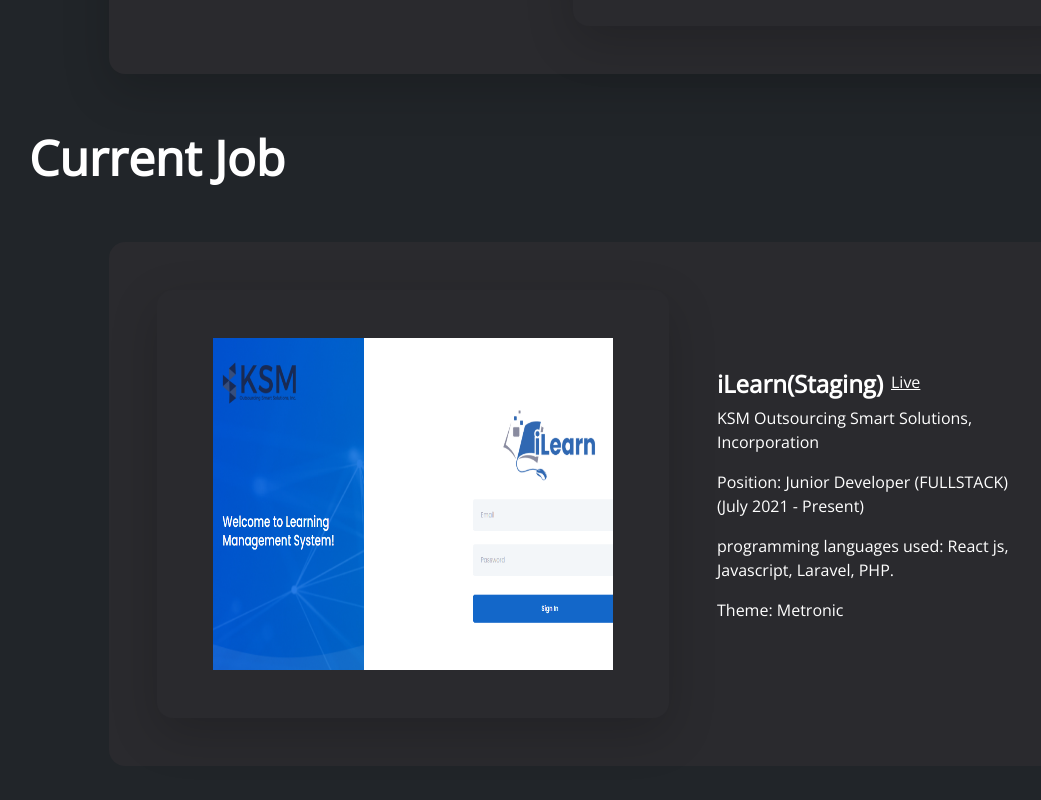
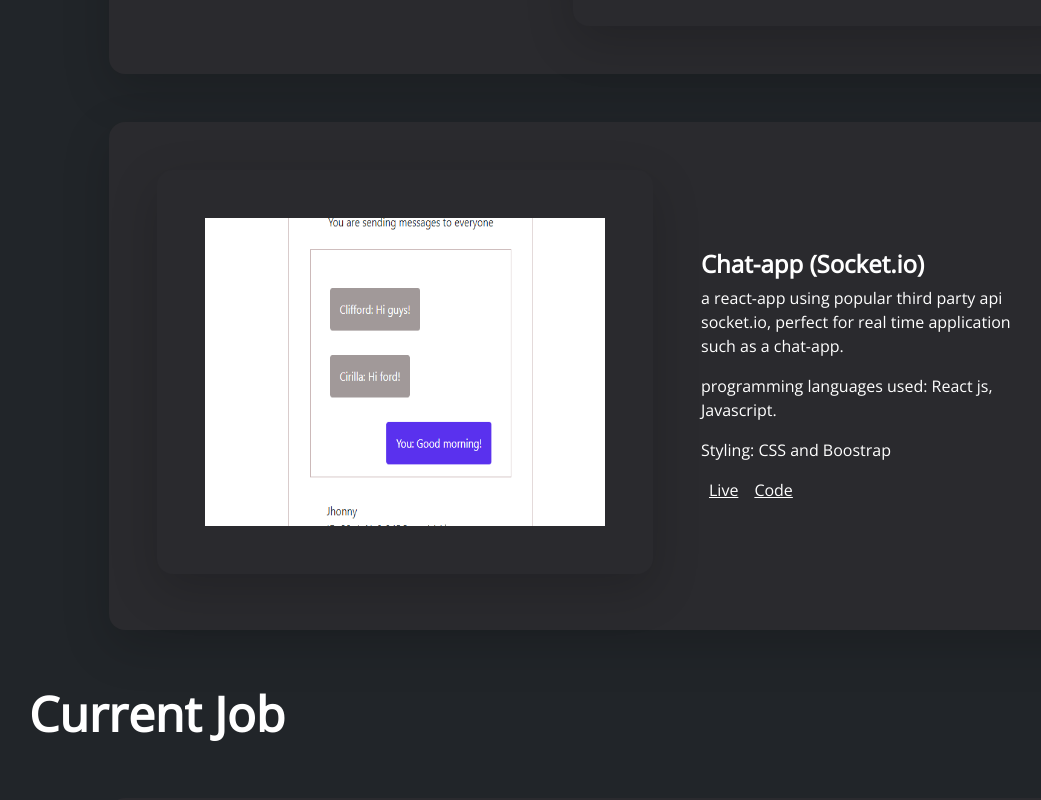
Before and after one commit to kliffordme/ford-developer, a React (Create React App) app: page / in a window 1280 px wide. Shown: the part 2040-2840 px from the top of the page, without its empty margins (19-1060 px from the left). Built offline with nearby package versions, Linux system fonts and the light colour scheme.

Commit message:
added an application

```diff
--- a/src/components/Projects.js
+++ b/src/components/Projects.js
@@ -44,6 +44,26 @@
                 <img src='pet-app.png' id='projectImage' className="mx-2" />
                 </a>
             </div>
+
+            <div id='project' className=' p-5 mt-5 shadow-lg'>
+              <a href='https://epic-brattain-e4eeaf.netlify.app/' id="projectLink" className='shadow-lg p-5 mb-2 d-flex justify-content-center' target="_blank">
+              <img src='chat.png' id='projectImage' className="" />
+              </a>
+                <div className=''  id='projectDetails'>
+                  <h4>
+                    <b>
+                    Chat-app (Socket.io)
+                    </b>
+                  </h4>
+                  <p>a react-app using popular third party api socket.io, perfect for real time application such as a chat-app.</p>
+                  <p>programming languages used: React js, Javascript.</p>
+                  <p>Styling: CSS and Boostrap</p>
+                  <a href='https://epic-brattain-e4eeaf.netlify.app/' target="_blank" className='text-white mx-2'>Live</a>
+                  <a href='https://github.com/kliffordme/chat-app-react' target="_blank" className='text-white mx-2'>Code</a>
+                </div>
+            </div>
+
+
             <div className='pt-5 mx-5' id="title">
               Current Job
           </div>
@@ -55,7 +75,7 @@
                     <div className=' d-flex justify-content-start'>
                         <h4>
                         <b>
-                        iLearn(Staging)
+                        iLearn (Staging)
                         </b>
                         </h4>
                         <a href='https://stage.ilearn-ksmhub.com/admin/login' target="_blank" className=' text-white mx-2'>Live</a>
```
Also changed, not shown: public/chat.png (added).
